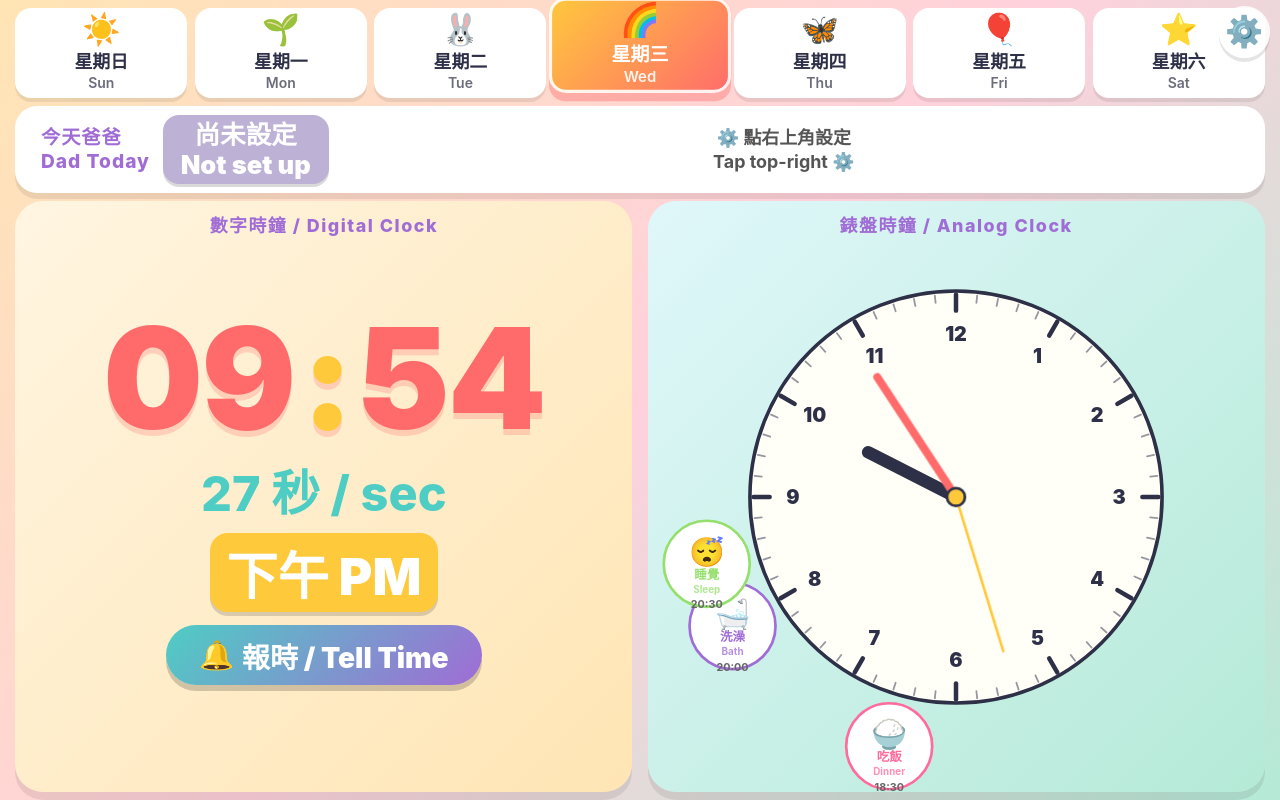
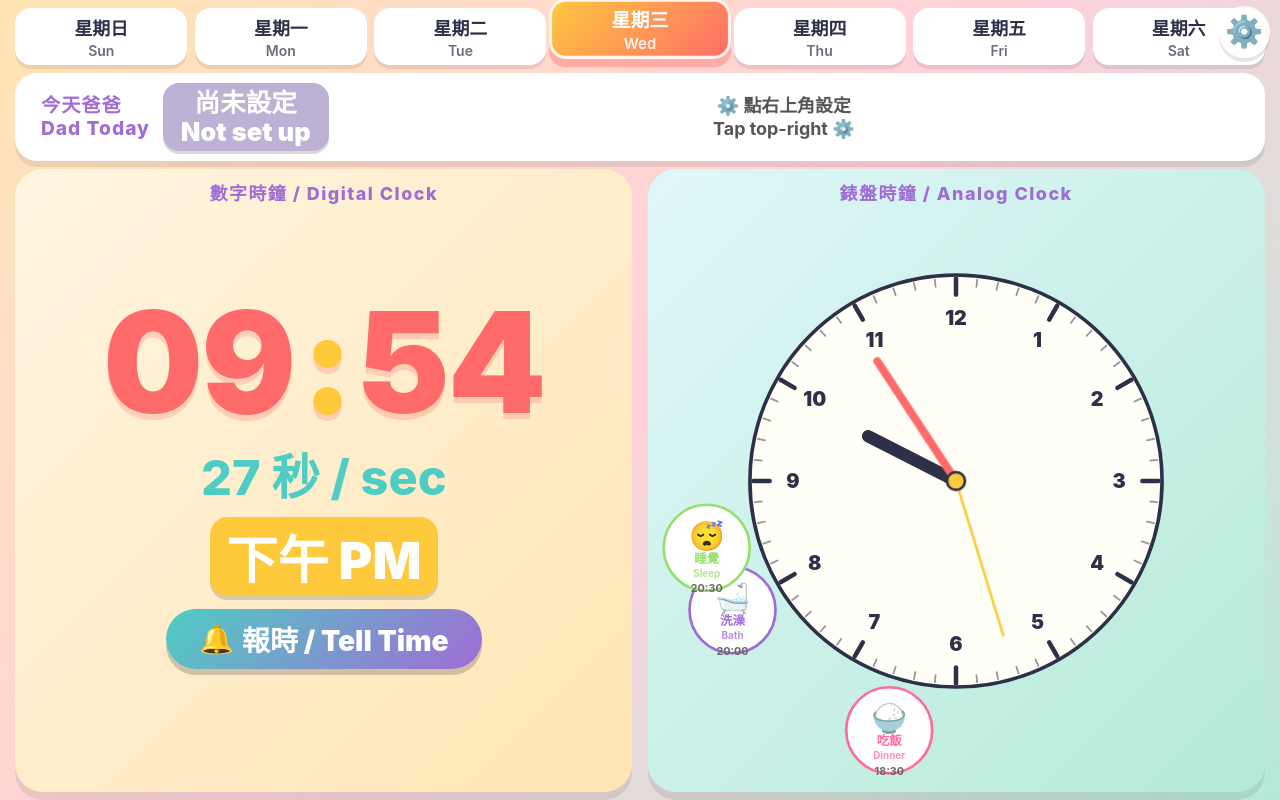
Before and after one commit to limzijiang/kids-clock, a plain HTML site: page index.html in a window 1280 px wide. Drawn offline with Linux system fonts and the light colour scheme.

Commit message:
Remove weekday emojis; tighten shift regex to avoid false positives
- Drop ☀️🌱🐰🌈🦋🎈⭐ from day chips per user request
- Shift detection now requires 班 keyword (e.g. 白班/夜班) or English
  'day shift'/'night shift' — fixes false positive on events like
  '宿舍夜點' that just contain the 夜 character.

```diff
--- a/index.html
+++ b/index.html
@@ -521,13 +521,13 @@ const KID_NAME_ZH = '林盟';
 const KID_NAME_EN = 'Lin Meng';
 
 const DAYS = [
-  { zh: '星期日', en: 'Sun', emoji: '☀️' },
-  { zh: '星期一', en: 'Mon', emoji: '🌱' },
-  { zh: '星期二', en: 'Tue', emoji: '🐰' },
-  { zh: '星期三', en: 'Wed', emoji: '🌈' },
-  { zh: '星期四', en: 'Thu', emoji: '🦋' },
-  { zh: '星期五', en: 'Fri', emoji: '🎈' },
-  { zh: '星期六', en: 'Sat', emoji: '⭐' },
+  { zh: '星期日', en: 'Sun' },
+  { zh: '星期一', en: 'Mon' },
+  { zh: '星期二', en: 'Tue' },
+  { zh: '星期三', en: 'Wed' },
+  { zh: '星期四', en: 'Thu' },
+  { zh: '星期五', en: 'Fri' },
+  { zh: '星期六', en: 'Sat' },
 ];
 
 const ACTIVITIES = [
@@ -547,7 +547,7 @@ DAYS.forEach((d, i) => {
   const el = document.createElement('div');
   el.className = 'day';
   el.dataset.idx = i;
-  el.innerHTML = `<div class="emoji">${d.emoji}</div><div class="zh">${d.zh}</div><div class="en">${d.en}</div>`;
+  el.innerHTML = `<div class="zh">${d.zh}</div><div class="en">${d.en}</div>`;
   weekEl.appendChild(el);
 });
 
@@ -900,8 +900,9 @@ function buildShiftIntervals(events) {
     const t = (ev.summary || '').trim();
     if (!t) continue;
     let type = null;
-    if (/夜班|\bnight\b/i.test(t) || /夜/.test(t)) type = 'night';
-    else if (/白班|\bday\b/i.test(t) || /白/.test(t)) type = 'day';
+    // Match 班 patterns explicitly to avoid false positives like "宿舍夜點"
+    if (/夜班|\bnight\s*shift\b/i.test(t)) type = 'night';
+    else if (/白班|\bday\s*shift\b/i.test(t)) type = 'day';
     if (!type) continue;
     const eventStart = ev.start;
     if (!eventStart) continue;
```
